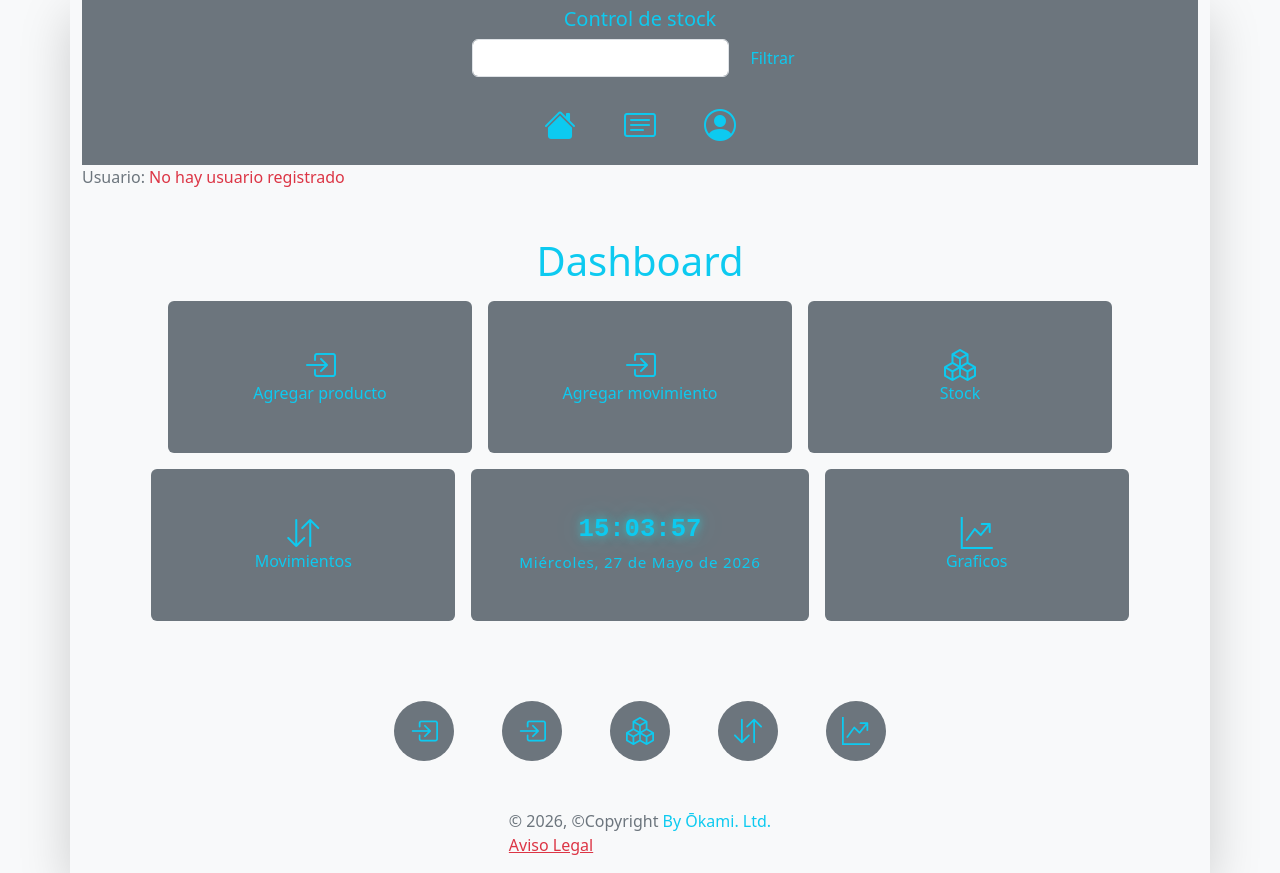
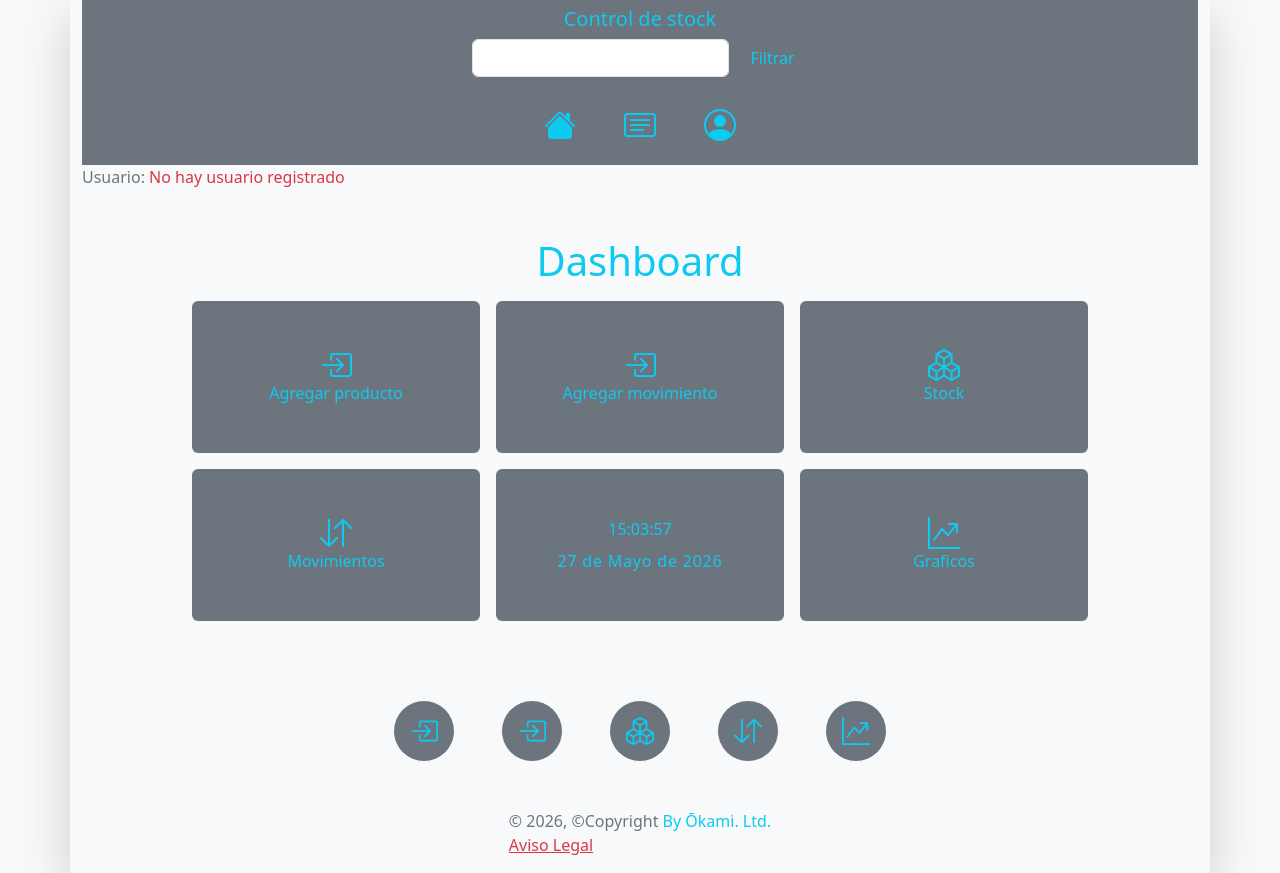
Before and after one commit to Obidis/e_comerce, a Django app: page / in a window 1280 px wide. Shown: the part 25-898 px from the top of the page. Run offline with Django 4.2, Linux system fonts and the light colour scheme.

Commit message:
modifido styls

```diff
--- a/core/static/css/styles.css
+++ b/core/static/css/styles.css
@@ -1,32 +1,13 @@
 
 
 #box{
-  min-width: 19rem;
+  min-width: 18rem;
 }
 
 /* ===== Reloj Digital ===== */
-#box-reloj {
-  background-color: #223b6e;
-  min-width: 15rem;
-  color: #00ffff;
-}
-
-#reloj-container {
-  text-align: center;
-
-}
-
-#reloj-hora {
-  font-family: 'Courier New', Courier, monospace;
-  font-size: 1.6rem;
-  font-weight: bold;
-  text-shadow: 0 0 10px rgba(0, 255, 255, 0.6),
-               0 0 30px rgba(0, 255, 255, 0.3);
-  line-height: 1;
-}
 
 #reloj-fecha {
-  font-size: 0.95rem;
+
   color: rgba(255, 255, 255, 0.85);
   margin-top: 0.5rem;
   letter-spacing: 0.05em;
--- a/core/static/js/main.js
+++ b/core/static/js/main.js
@@ -26,7 +26,7 @@ document.addEventListener("DOMContentLoaded", function() {
             const mes = meses[fecha.getMonth()];
             const anio = fecha.getFullYear();
 
-            const fechaFormateada = `${diaSemana}, ${dia} de ${mes} de ${anio}`;
+            const fechaFormateada = `${dia} de ${mes} de ${anio}`;
 
             // Renderiza la hora
             if (relojEl) {
--- a/core/templates/general/home.html
+++ b/core/templates/general/home.html
@@ -27,15 +27,14 @@
           <a class="nav-link d-flex flex-column align-items-center text-info rounded" href="{% url 'movements_list' %}"><i class="bi bi-arrow-down-up fs-2"></i>Movimientos</a>
       </div>
 
-      <div id="box-reloj" class="p-5 d-flex flex-column align-items-center m-2 rounded bg-secondary">
-        <div id="reloj-container">
-          <div class="text-info" id="reloj-hora">00:00:00</div>
-          <div class="text-info" id="reloj-fecha">Cargando...</div>
+      <div id="box" class="p-5 d-flex flex-column align-items-center m-2 rounded bg-secondary">
+        <div>
+          <div class="text-info fs-6 text-center" id="reloj-hora">00:00:00</div>
+          <div class="text-info fs-6 text-center" id="reloj-fecha">Cargando...</div>
         </div>
       </div>
 
-      <div
-        id="box" class="p-5 d-flex flex-column align-items-center m-2 rounded bg-secondary">
+      <div id="box" class="p-5 d-flex flex-column align-items-center m-2 rounded bg-secondary">
         <a class="nav-link d-flex flex-column align-items-center text-info rounded" href="{% url 'graficos' %}"><i class="bi bi-graph-up-arrow fs-2"></i> Graficos</a>
       </div>
     </div>
```
